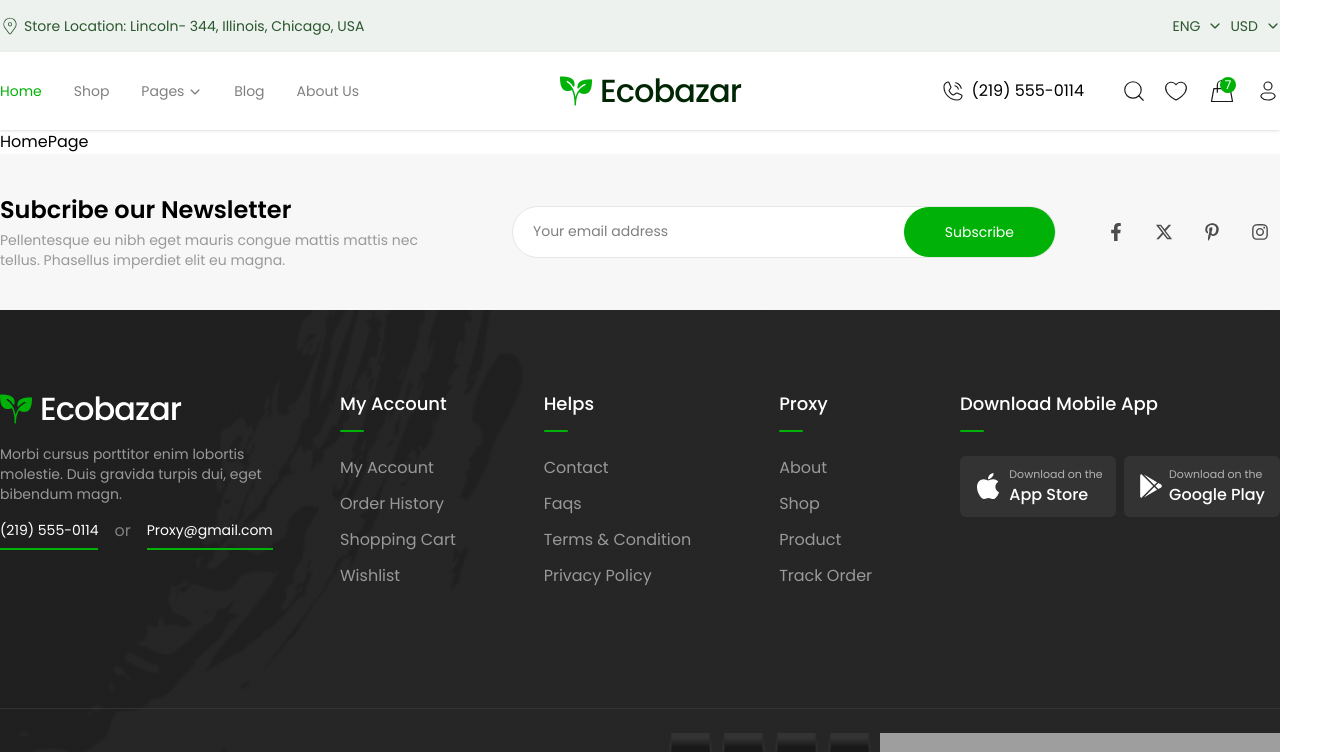
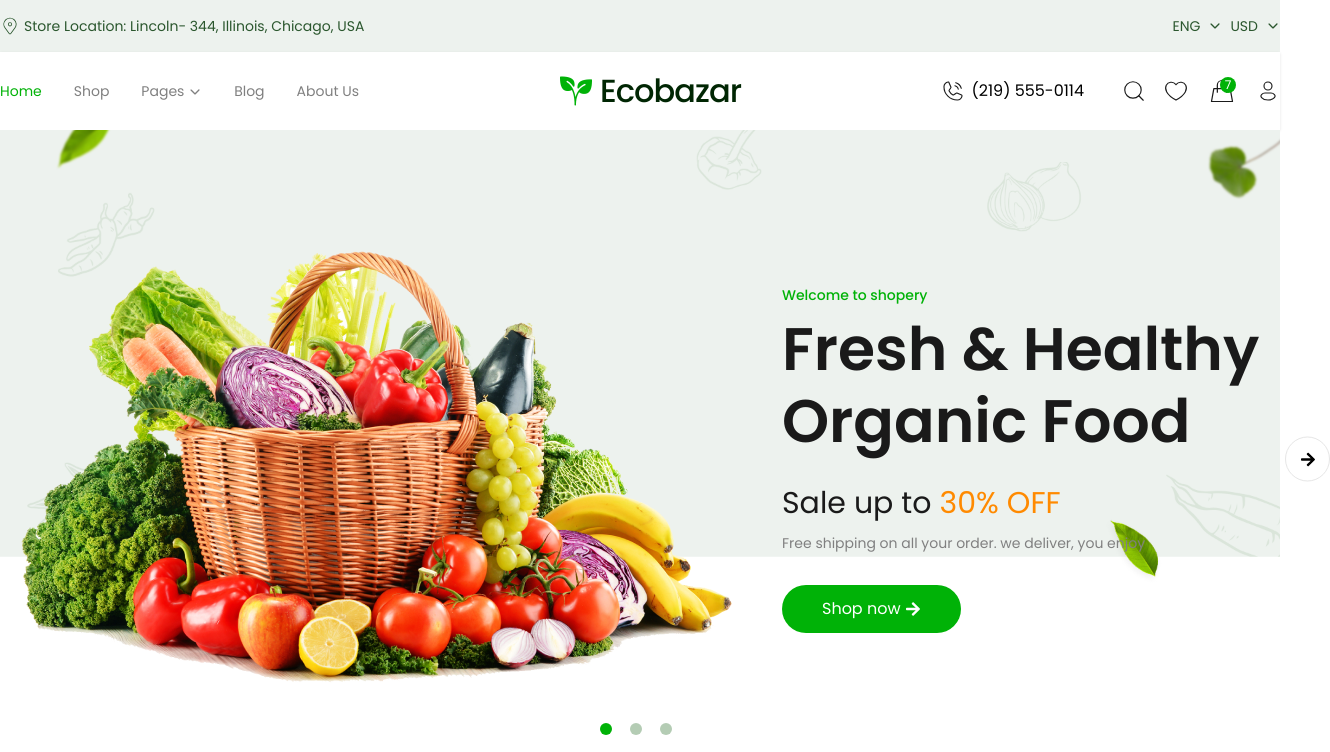
Before and after one commit to itsdevelopershakil/organic-food-e-commerce, a React (Vite) app: page / in a window 1280 px wide. Shown: the top 752 px of the page, 1330 px wide, since content can reach past the window. Built offline with nearby package versions, Linux system fonts and the light colour scheme; grey boxes are pictures that could not be loaded.

Commit message:
home page slider created

```diff
--- a/src/index.css
+++ b/src/index.css
@@ -36,6 +36,13 @@ img {
 /* .slick-next:hover {
     background: #000;
 } */
+
+.slick-dots li.slick-active div {
+    background-color: #00b207 !important; /* Change active dot color */
+    color: white; /* Text color */
+    font-weight: bold;
+    transition: all 0.3s ease-in-out;
+}
 
 /* react slick end  */
 
--- a/src/pages/HomePage.tsx
+++ b/src/pages/HomePage.tsx
@@ -1,5 +1,169 @@
+import { FaArrowLeft, FaArrowRight } from 'react-icons/fa';
+import { Link } from 'react-router-dom';
+import Slider from 'react-slick';
+import homeImg from '../assets/images/home/BG.png';
+import img1 from '../assets/images/home/img1.png';
+
+interface ArrowProps {
+    onClick?: () => void; // onClick is an optional function
+}
+
+// Custom Next Arrow
+const CustomNextArrow: React.FC<ArrowProps> = ({ onClick }) => {
+    return (
+        <div
+            className="custom-arrow next absolute top-1/2 -translate-y-1/2 bottom-0 right-[-50px] size-[45px] bg-[#fff] flex justify-center items-center rounded-full border border-[#E6E6E6] cursor-pointer"
+            onClick={onClick}
+        >
+            <FaArrowRight />
+        </div>
+    );
+};
+
+// Custom Prev Arrow
+const CustomPrevArrow: React.FC<ArrowProps> = ({ onClick }) => {
+    return (
+        <div
+            className="custom-arrow prev absolute top-1/2 -translate-y-1/2 bottom-0 left-[-50px] size-[45px] bg-[#fff] flex justify-center items-center rounded-full border border-[#E6E6E6] cursor-pointer"
+            onClick={onClick}
+        >
+            <FaArrowLeft />
+        </div>
+    );
+};
+
+const divStyle = {
+    backgroundImage: `url(${homeImg})`,
+};
+
 const HomePage = () => {
-    return <div>HomePage</div>;
+    const settings = {
+        dots: true,
+        infinite: true,
+        speed: 500,
+        slidesToShow: 1,
+        slidesToScroll: 1,
+        nextArrow: <CustomNextArrow />, // No need to pass onClick manually
+        prevArrow: <CustomPrevArrow />,
+        customPaging: () => (
+            <div className="w-3 h-3 flex items-center justify-center bg-[#B4CCB4] rounded-full cursor-pointer"></div>
+        ),
+        appendDots: (dots: React.ReactNode) => (
+            <div>
+                <ul className="mt-[-90px] flex justify-center">{dots}</ul>
+            </div>
+        ),
+    };
+
+    return (
+        <div>
+            <div
+                style={divStyle}
+                className="bg-no-repeat max-w-screen h-screen bg-contain"
+            >
+                <div className="max-width">
+                    <Slider {...settings}>
+                        <div>
+                            <div className="flex gap-10 items-center py-20">
+                                <img
+                                    src={img1}
+                                    alt=""
+                                    className="object-contain"
+                                />
+                                <div>
+                                    <p className="text-primary text-sm font-medium">
+                                        Welcome to shopery
+                                    </p>
+                                    <h1 className="text-[#1a1a1a] font-semibold text-6xl leading-[120%] pt-2">
+                                        Fresh & Healthy Organic Food
+                                    </h1>
+                                    <p className="text-3xl pt-7 text-[#1a1a1a]">
+                                        Sale up to{' '}
+                                        <span className="text-[#FF8A00]">
+                                            30% OFF
+                                        </span>
+                                    </p>
+                                    <p className="text-[#808080] text-sm pt-3">
+                                        Free shipping on all your order. we
+                                        deliver, you enjoy
+                                    </p>
+                                    <Link to="/shop" className="block mt-8">
+                                        <button className="flex gap-1 items-center  bg-primary text-white py-3 px-10 rounded-[53px]">
+                                            Shop now <FaArrowRight />
+                                        </button>
+                                    </Link>
+                                </div>
+                            </div>
+                        </div>
+                        <div>
+                            <div className="flex gap-10 items-center py-20">
+                                <img
+                                    src={img1}
+                                    alt=""
+                                    className="object-contain"
+                                />
+                                <div>
+                                    <p className="text-primary text-sm font-medium">
+                                        Welcome to shopery
+                                    </p>
+                                    <h1 className="text-[#1a1a1a] font-semibold text-6xl leading-[120%] pt-2">
+                                        Fresh & Healthy Organic Food
+                                    </h1>
+                                    <p className="text-3xl pt-7 text-[#1a1a1a]">
+                                        Sale up to{' '}
+                                        <span className="text-[#FF8A00]">
+                                            30% OFF
+                                        </span>
+                                    </p>
+                                    <p className="text-[#808080] text-sm pt-3">
+                                        Free shipping on all your order. we
+                                        deliver, you enjoy
+                                    </p>
+                                    <Link to="/shop" className="block mt-8">
+                                        <button className="flex gap-1 items-center  bg-primary text-white py-3 px-10 rounded-[53px]">
+                                            Shop now <FaArrowRight />
+                                        </button>
+                                    </Link>
+                                </div>
+                            </div>
+                        </div>
+                        <div>
+                            <div className="flex gap-10 items-center py-20">
+                                <img
+                                    src={img1}
+                                    alt=""
+                                    className="object-contain"
+                                />
+                                <div>
+                                    <p className="text-primary text-sm font-medium">
+                                        Welcome to shopery
+                                    </p>
+                                    <h1 className="text-[#1a1a1a] font-semibold text-6xl leading-[120%] pt-2">
+                                        Fresh & Healthy Organic Food
+                                    </h1>
+                                    <p className="text-3xl pt-7 text-[#1a1a1a]">
+                                        Sale up to{' '}
+                                        <span className="text-[#FF8A00]">
+                                            30% OFF
+                                        </span>
+                                    </p>
+                                    <p className="text-[#808080] text-sm pt-3">
+                                        Free shipping on all your order. we
+                                        deliver, you enjoy
+                                    </p>
+                                    <Link to="/shop" className="block mt-8">
+                                        <button className="flex gap-1 items-center  bg-primary text-white py-3 px-10 rounded-[53px]">
+                                            Shop now <FaArrowRight />
+                                        </button>
+                                    </Link>
+                                </div>
+                            </div>
+                        </div>
+                    </Slider>
+                </div>
+            </div>
+        </div>
+    );
 };
 
 export default HomePage;
--- a/src/partials/headers/Navbar.tsx
+++ b/src/partials/headers/Navbar.tsx
@@ -33,7 +33,7 @@ const Navbar: React.FC<NavbarProps> = ({ className }) => {
                             </NavLink>
                         </li>
                         <li className="border-b border-gray-300 p-2 hover:translate-x-1.5 duration-300 hover:text-primary">
-                            <NavLink to="/faq">FAQ</NavLink>
+                            <NavLink to="/faqs">FAQ</NavLink>
                         </li>
                         <li className="border-gray-300 p-2 hover:translate-x-1.5 duration-300 hover:text-primary">
                             <NavLink to="/contact">Contact</NavLink>
```
Also changed, not shown: src/assets/images/home/BG.png (added), src/assets/images/home/img1.png (added).
